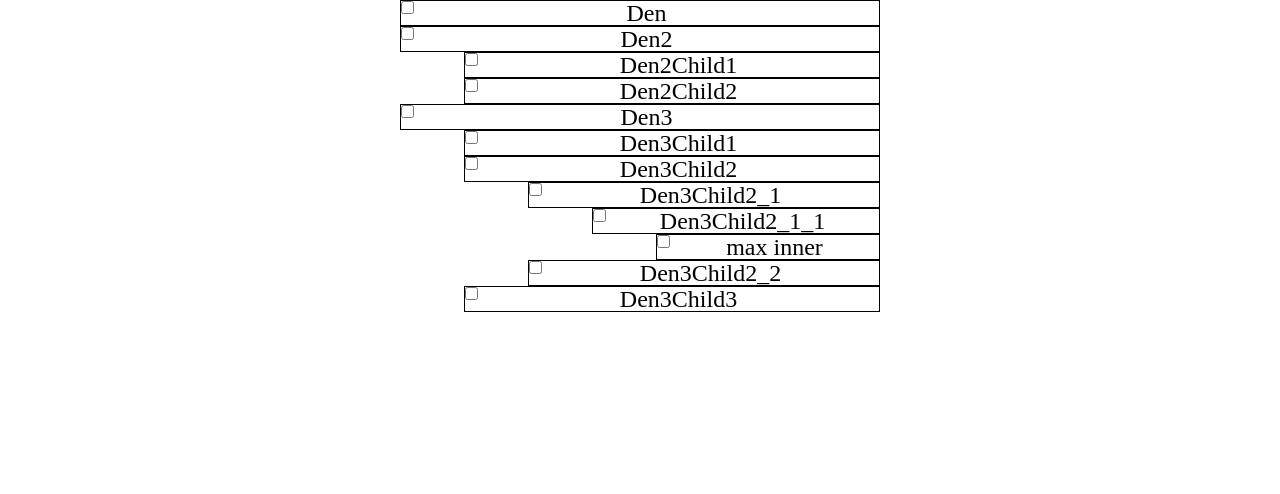
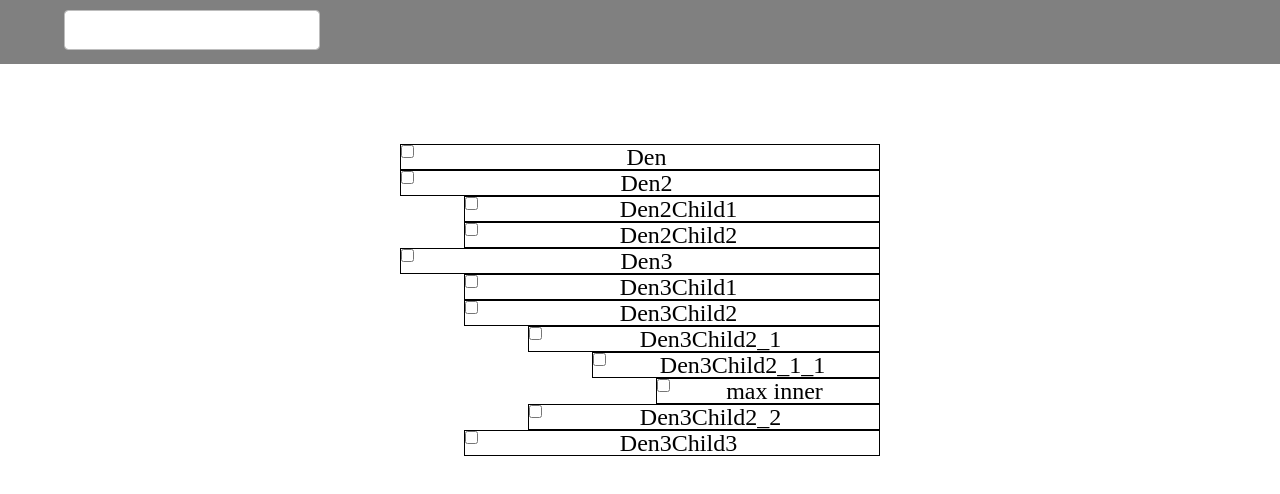
Before and after one commit to Metiarizmus/innowaise-first-angular-projecy, an Angular app: page / in a window 1280 px wide. Shown: the top 494 px of the page. Built offline with nearby package versions, Linux system fonts and the light colour scheme.

Commit message:
task 4 v1

```diff
--- a/src/app/app.component.html
+++ b/src/app/app.component.html
@@ -3,6 +3,18 @@
 <!--  <app-tree [tree]="items" class="second"></app-tree>-->
 <!--</div>-->
 
-<form [formGroup]="myform">
-  <app-tree [tree]="items" formControlName="mychecbox"></app-tree>
-</form>
+<div class="wrapper">
+
+  <div class="header">
+    <input type="text" class="header__search" (keyup)="onKey($event)">
+  </div>
+
+  <div class="main">
+    <main class="main__content">
+      <form [formGroup]="myform">
+        <app-tree [tree]="items" formControlName="mychecbox" [inputValue]="inputValue"></app-tree>
+      </form>
+    </main>
+  </div>
+
+</div>
--- a/src/app/app.component.scss
+++ b/src/app/app.component.scss
@@ -1,4 +1,37 @@
 .wrapper {
-  display: flex;
-  justify-content: space-around;
+  width: 100%;
+  height: 100%;
+
+  .header {
+    background-color: gray;
+    height: 4rem;
+    position: relative;
+
+    .header__search {
+      position: absolute;
+      top:15%;
+      left: 5%;
+
+      padding: 0.313rem;
+      align-items: center;
+      display: block;
+      width: 20%;
+      font-family: inherit;
+      font-size: 1.2rem;
+      font-weight: 400;
+      line-height: 1.5;
+      color: #212529;
+      background-color: #fff;
+      background-clip: padding-box;
+      border: 1px solid #bdbdbd;
+      border-radius: 0.25rem;
+      transition: border-color 0.15s ease-in-out, box-shadow 0.15s ease-in-out;
+    }
+  }
+
+  .main {
+    margin-top: 5rem;
+  }
+
+
 }
--- a/src/app/app.component.ts
+++ b/src/app/app.component.ts
@@ -1,5 +1,4 @@
 import {Component, OnInit} from '@angular/core';
-import {TreeItemInterface} from "./models/tree-item.interface";
 import {TreeItems} from "./constants/tree-items";
 import {FormBuilder, FormGroup} from "@angular/forms";
 import {NodeBuilder} from "./services/node-builder.service";
@@ -15,6 +14,8 @@ export class AppComponent implements OnInit {
   items: Node[] = this.cs.convertItemToNode(TreeItems);
   myform!: FormGroup;
 
+  inputValue!: string;
+
   constructor(private fb: FormBuilder,
               private cs: NodeBuilder) {
   }
@@ -25,10 +26,14 @@ export class AppComponent implements OnInit {
     })
 
     this.myform.valueChanges.subscribe(({mychecbox}) => {
-      console.log(mychecbox)
+      //console.log(mychecbox)
     })
+  }
+
+  onKey(event: Event) {
+    // @ts-ignore
+    this.inputValue = event.target.value;
+  }
 
 
-  }
-
 }
--- a/src/app/app.module.ts
+++ b/src/app/app.module.ts
@@ -6,11 +6,13 @@ import { AppComponent } from './app.component';
 
 import { TreeComponent } from './components/tree/tree.component';
 import {FormsModule, ReactiveFormsModule} from "@angular/forms";
+import { ColorDirective } from './directives/color.directive';
 
 @NgModule({
   declarations: [
     AppComponent,
     TreeComponent,
+    ColorDirective,
   ],
   imports: [
     BrowserModule,
--- a/src/app/components/tree/tree.component.html
+++ b/src/app/components/tree/tree.component.html
@@ -1,15 +1,18 @@
 <ng-template #reverseItems let-items>
   <ul>
     <li *ngFor="let item of items" class="item">
-      <div>
-        <div class="item__name">
+      <div class="item__name"
+           [disabled]="inputValue"
+           [attr.data-value]="item.id"
+           (emitDisabledItems)="getDisabledItems($event)"
+      >
         <input
           type="checkbox"
           [checked]="item.isSelected"
           (change)="select(item)"
+          [attr.disabled]="listDisabledItems.includes(item.id) ? true : null"
         >
         {{item.name}}
-        </div>
       </div>
       <ul *ngIf="item.children.length" class="child">
         <ng-container *ngTemplateOutlet="reverseItems; context: {$implicit: item.children}"></ng-container>
--- a/src/app/components/tree/tree.component.ts
+++ b/src/app/components/tree/tree.component.ts
@@ -1,4 +1,4 @@
-import {Component, forwardRef, Input} from '@angular/core';
+import {AfterViewChecked, ChangeDetectorRef, Component, DoCheck, forwardRef, Input} from '@angular/core';
 import {ControlValueAccessor, NG_VALUE_ACCESSOR} from "@angular/forms";
 import {Node} from "../../models/node";
 
@@ -12,12 +12,23 @@ import {Node} from "../../models/node";
     multi: true,
   }],
 })
-export class TreeComponent implements ControlValueAccessor {
+export class TreeComponent implements ControlValueAccessor, AfterViewChecked {
 
   @Input() tree: Node[] = [];
+  @Input() inputValue!: string;
+  isDisabled: boolean = false;
+  listDisabledItems: string[] = [];
 
   onChange2!: Function;
   onTouch!: Function;
+
+  constructor(private cdRef: ChangeDetectorRef) {
+  }
+
+
+  ngAfterViewChecked() {
+    this.cdRef.detectChanges();
+  }
 
   writeValue() {
   }
@@ -35,5 +46,9 @@ export class TreeComponent implements ControlValueAccessor {
     this.onChange2(new Set<string>(Node.listSelectedItems))
   }
 
+  getDisabledItems(id: string) {
+    this.listDisabledItems.push(id);
+    console.log(this.listDisabledItems)
+  }
 
 }
--- /dev/null
+++ b/src/app/directives/color.directive.ts
@@ -0,0 +1,39 @@
+import {AfterViewChecked, Directive, ElementRef, EventEmitter, Input, Output} from '@angular/core';
+
+@Directive({
+  selector: '[disabled]'
+})
+export class ColorDirective implements AfterViewChecked {
+
+  @Input() disabled!: string;
+  disabledItemsId: string[] = []
+
+  @Output() emitDisabledItems = new EventEmitter;
+
+  constructor(private elRef: ElementRef) {
+  }
+
+  ngAfterViewChecked(): void {
+
+    if (this.disabled) {
+      const itemText = this.elRef.nativeElement.innerText;
+      if (itemText.includes(this.disabled) && this.disabled != "") {
+        this.elRef.nativeElement.style.backgroundColor = "lawngreen";
+      } else {
+        this.elRef.nativeElement.style.backgroundColor = "gray";
+        this.getDisabledItems();
+      }
+    }
+    if (this.disabled === "") {
+      this.elRef.nativeElement.style.backgroundColor = "white";
+      this.disabledItemsId = [];
+      this.emitDisabledItems.emit(this.disabledItemsId)
+    }
+  }
+
+  getDisabledItems() {
+    this.disabledItemsId = (this.elRef.nativeElement.getAttribute('data-value'));
+    this.emitDisabledItems.emit(this.disabledItemsId);
+  }
+
+}
--- a/src/app/models/branch.ts
+++ b/src/app/models/branch.ts
@@ -18,7 +18,6 @@ export class Branch extends Node {
 
   override checkChildrenSelected(): void {
     const isSelected = this.children.every((child: Node) => child.isSelected);
-    console.log(isSelected + " " + this.id)
     if (this.isSelected === isSelected) {
       return;
     }
```
Lines whose indentation alone changed are shown as unchanged.
